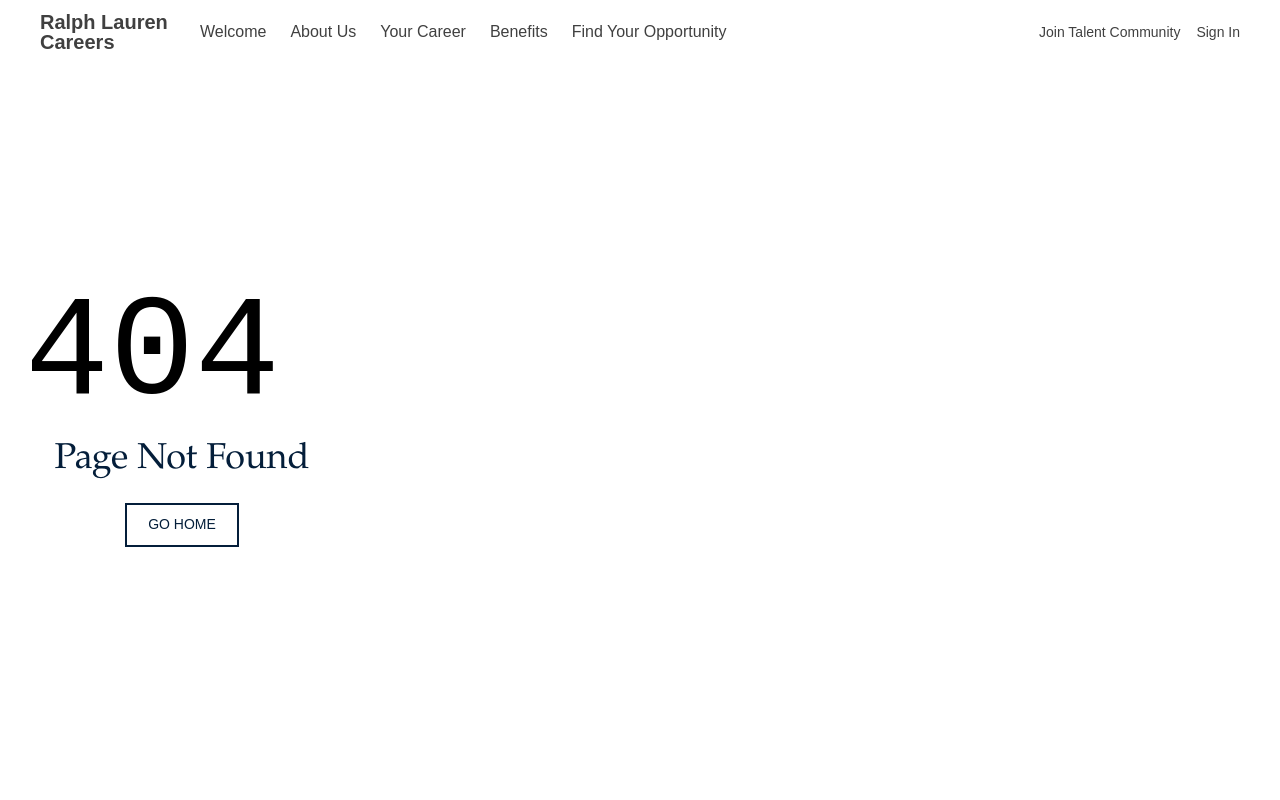
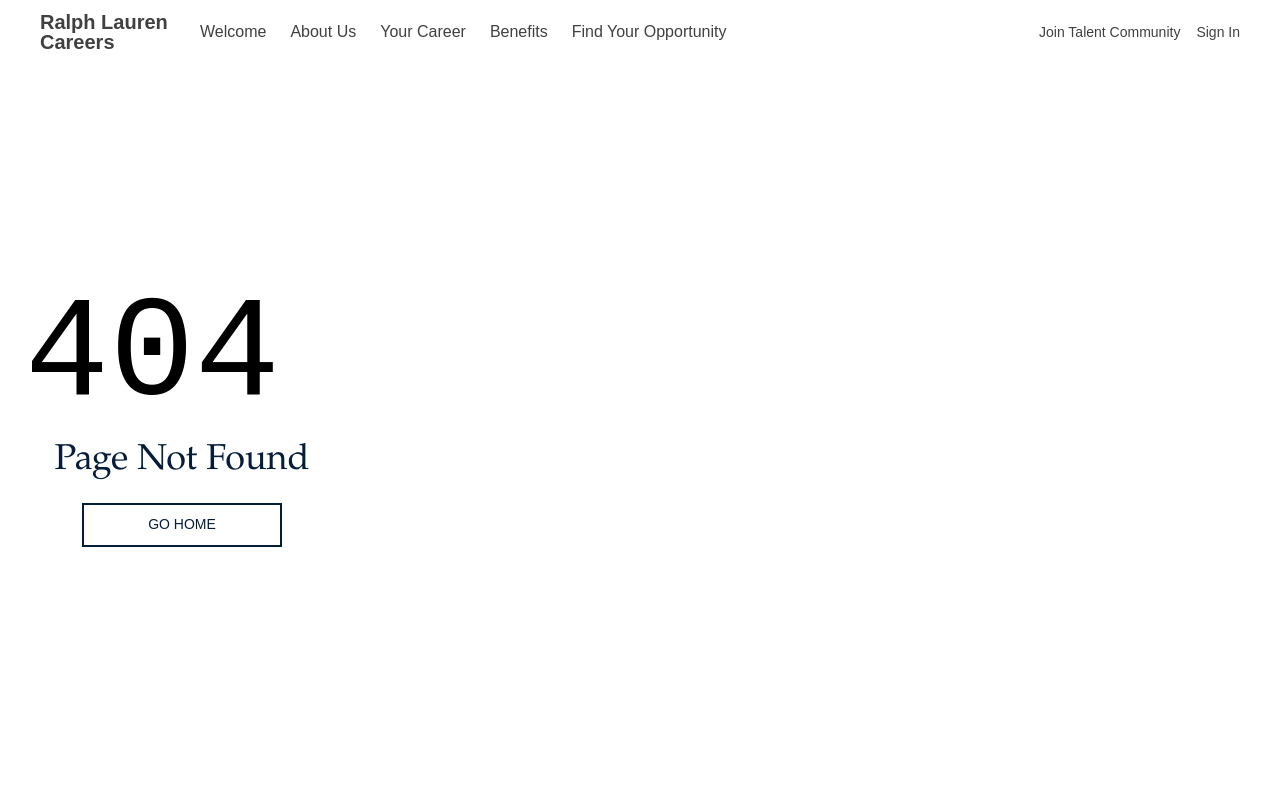
Before and after one commit to saiprasanthabburi/aem-sites-poc, a website: page 404.html in a window 1280 px wide. Shown: the top 800 px of the page. Drawn offline with Linux system fonts and the light colour scheme.

Commit message:
Update 1 file
Automated migration updates generated by Experience Modernization Agent.

Changed files (1):
- styles/styles.css

```diff
--- a/styles/styles.css
+++ b/styles/styles.css
@@ -178,7 +178,8 @@ button {
   box-sizing: border-box;
   display: inline-block;
   max-width: 100%;
-  margin: 6px 4px;
+  min-width: 200px;
+  margin: 5px;
   border: 2px solid #000;
   border-radius: 0;
   padding: 11px 21px;
```
